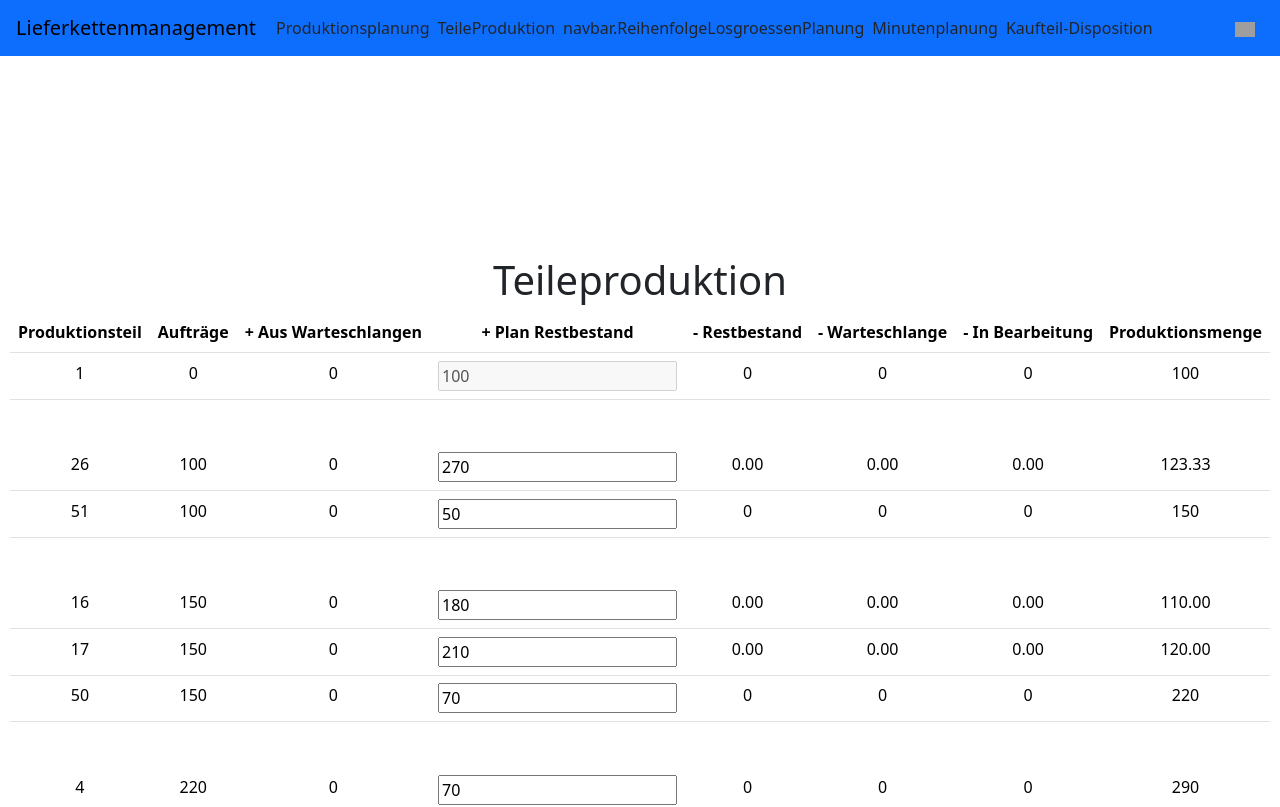
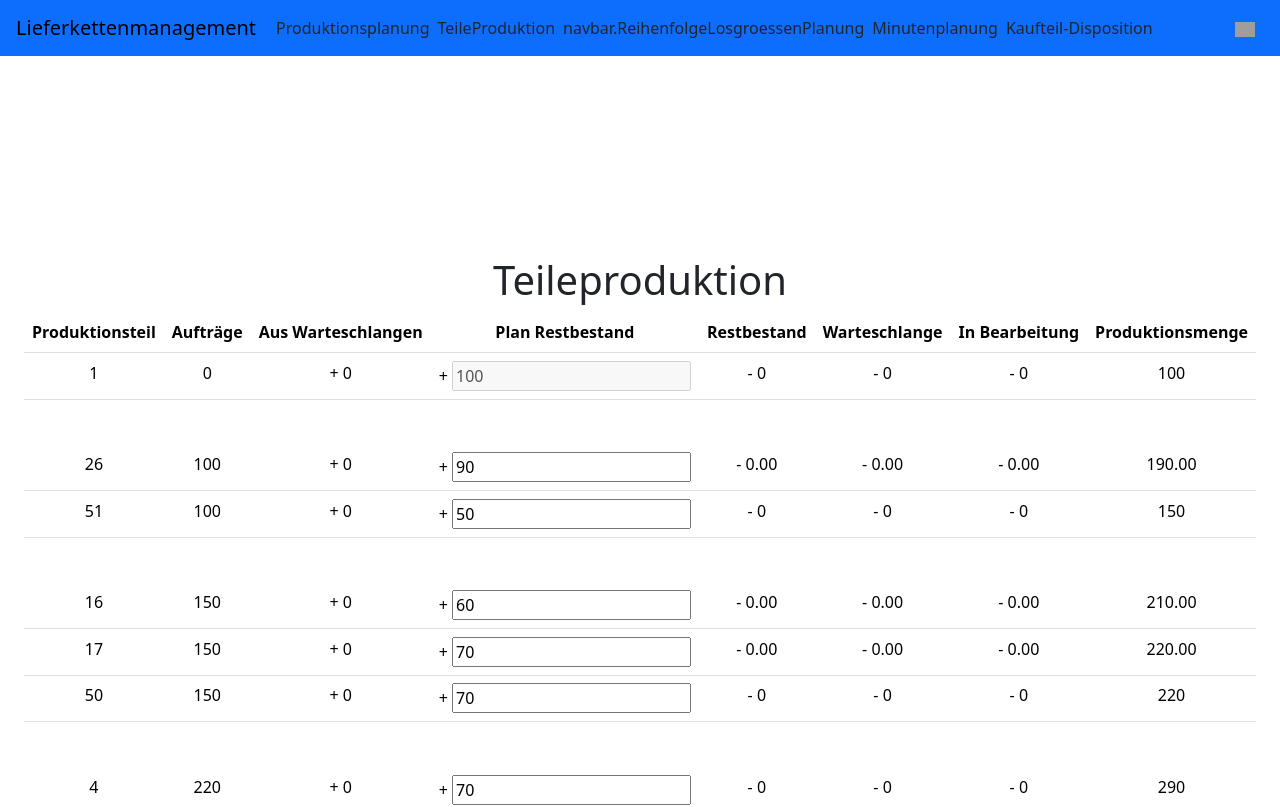
Before and after one commit to universalmensch/IBSYS2ProduktionsPlanung, a React (Vite) app in the folder ibsys2Produktionsplanung/: page /TeileProduktion in a window 1280 px wide. Shown: the top 807 px of the page. Built offline with nearby package versions, Linux system fonts and the light colour scheme; grey boxes are pictures that could not be loaded.

Commit message:
feat: komplette funktionierende Berechnung der Teile Produktion

```diff
--- a/ibsys2Produktionsplanung/src/pages/TeileProduktion.tsx
+++ b/ibsys2Produktionsplanung/src/pages/TeileProduktion.tsx
@@ -81,21 +81,33 @@ export function TeileProduktion() {
         teil1.auftraege = Number(verkaufsauftraege.p1);
         teil1.planRestbestand = Number(produktionsPlan.p1ProduktionWoche0) + Number(teil1.restBestand) + Number(teil1.warteschlange) + Number(teil1.bearbeitung) - Number(verkaufsauftraege.p1);
 
-        const teil26 = result[26];
-        teil26.auftraege = teil1.menge
-        teil26.fuerWarteschlangen = teil1.warteschlange
+        const teil261 = new Produktionsteil(261, result[26].planRestbestand / 3);
+        teil261.auftraege = teil1.menge
+        teil261.fuerWarteschlangen = teil1.warteschlange
+        teil261.restBestand = (result[26].restBestand / 3)
+        teil261.warteschlange = result[26].warteschlange / 3
+        teil261.bearbeitung = result[26].bearbeitung / 3
+        result[261] = teil261;
 
         const teil51 = result[51];
         teil51.auftraege = teil1.menge
         teil51.fuerWarteschlangen = teil1.warteschlange
 
-        const teil16 = result[16];
-        teil16.auftraege = teil51.menge
-        teil16.fuerWarteschlangen = teil51.warteschlange
+        const teil161 = new Produktionsteil(161, result[16].planRestbestand / 3);
+        teil161.auftraege = teil51.menge;
+        teil161.fuerWarteschlangen = teil51.warteschlange;
+        teil161.restBestand = result[16].restBestand / 3;
+        teil161.warteschlange = result[16].warteschlange / 3;
+        teil161.bearbeitung = result[16].bearbeitung / 3;
+        result[161] = teil161;
 
-        const teil17 = result[17];
-        teil17.auftraege = teil51.menge
-        teil17.fuerWarteschlangen = teil51.warteschlange
+        const teil171 = new Produktionsteil(171, result[17].planRestbestand / 3);
+        teil171.auftraege = teil51.menge;
+        teil171.fuerWarteschlangen = teil51.warteschlange;
+        teil171.restBestand = result[17].restBestand / 3;
+        teil171.warteschlange = result[17].warteschlange / 3;
+        teil171.bearbeitung = result[17].bearbeitung / 3;
+        result[171] = teil171;
 
         const teil50 = result[50];
         teil50.auftraege = teil51.menge
@@ -131,9 +143,33 @@ export function TeileProduktion() {
         teil2.auftraege = Number(verkaufsauftraege.p2);
         teil2.planRestbestand = Number(produktionsPlan.p2ProduktionWoche0) + Number(teil2.restBestand) + Number(teil2.warteschlange) + Number(teil2.bearbeitung) - Number(verkaufsauftraege.p2);
 
+        const teil262 = new Produktionsteil(262, result[26].planRestbestand / 3);
+        teil262.auftraege = teil2.menge;
+        teil262.fuerWarteschlangen = teil2.warteschlange;
+        teil262.restBestand = result[26].restBestand / 3;
+        teil262.warteschlange = result[26].warteschlange / 3;
+        teil262.bearbeitung = result[26].bearbeitung / 3;
+        result[262] = teil262;
+
         const teil56 = result[56];
         teil56.auftraege = teil2.menge
         teil56.fuerWarteschlangen = teil2.warteschlange
+
+        const teil162 = new Produktionsteil(162, result[16].planRestbestand / 3);
+        teil162.auftraege = teil56.menge;
+        teil162.fuerWarteschlangen = teil56.warteschlange;
+        teil162.restBestand = result[16].restBestand / 3;
+        teil162.warteschlange = result[16].warteschlange / 3;
+        teil162.bearbeitung = result[16].bearbeitung / 3;
+        result[162] = teil162;
+
+        const teil172 = new Produktionsteil(172, result[17].planRestbestand / 3);
+        teil172.auftraege = teil56.menge;
+        teil172.fuerWarteschlangen = teil56.warteschlange;
+        teil172.restBestand = result[17].restBestand / 3;
+        teil172.warteschlange = result[17].warteschlange / 3;
+        teil172.bearbeitung = result[17].bearbeitung / 3;
+        result[172] = teil172;
 
         const teil55 = result[55];
         teil55.auftraege = teil56.menge
@@ -168,9 +204,33 @@ export function TeileProduktion() {
         teil3.auftraege = Number(verkaufsauftraege.p3);
         teil3.planRestbestand = Number(produktionsPlan.p3ProduktionWoche0) + Number(teil3.restBestand) + Number(teil3.warteschlange) + Number(teil3.bearbeitung) - Number(verkaufsauftraege.p3);
 
+        const teil263 = new Produktionsteil(263, result[26].planRestbestand / 3);
+        teil263.auftraege = teil3.menge;
+        teil263.fuerWarteschlangen = teil3.warteschlange;
+        teil263.restBestand = result[26].restBestand / 3;
+        teil263.warteschlange = result[26].warteschlange / 3;
+        teil263.bearbeitung = result[26].bearbeitung / 3;
+        result[263] = teil263;
+
         const teil31 = result[31];
         teil31.auftraege = teil3.menge
         teil31.fuerWarteschlangen = teil3.warteschlange
+
+        const teil163 = new Produktionsteil(163, result[16].planRestbestand / 3);
+        teil163.auftraege = teil31.menge;
+        teil163.fuerWarteschlangen = teil31.warteschlange;
+        teil163.restBestand = result[16].restBestand / 3;
+        teil163.warteschlange = result[16].warteschlange / 3;
+        teil163.bearbeitung = result[16].bearbeitung / 3;
+        result[163] = teil163;
+
+        const teil173 = new Produktionsteil(173, result[17].planRestbestand / 3);
+        teil173.auftraege = teil31.menge;
+        teil173.fuerWarteschlangen = teil31.warteschlange;
+        teil173.restBestand = result[17].restBestand / 3;
+        teil173.warteschlange = result[17].warteschlange / 3;
+        teil173.bearbeitung = result[17].bearbeitung / 3;
+        result[173] = teil173;
 
         const teil30 = result[30];
         teil30.auftraege = teil31.menge
@@ -218,143 +278,54 @@ export function TeileProduktion() {
     }
 
     function save() {
+        const preferedOrder = [
+            1, 2, 3,
+            261, 161, 171, 13, 19, 15, 14,
+            262, 20, 18, 10, 11, 12,
+            263, 162, 172,
+            7, 8, 9, 49, 54, 29,
+            4, 5, 6, 50, 55, 30, 51, 56, 31,
+            163, 173
+        ];
+
         const production = produktionsteile
-            .filter(auftrag => auftrag.menge > 0)
+            .filter(auftrag => auftrag.menge > 0 && ![16, 17, 26].includes(auftrag.id))
+            .sort((a, b) => preferedOrder.indexOf(a.id) - preferedOrder.indexOf(b.id))
             .map(auftrag =>
-                new ProduktionsAuftragDTO(auftrag.id, auftrag.menge)
+                new ProduktionsAuftragDTO(getOriginalId(auftrag.id), auftrag.menge)
             )
+
 
         setGeneralStoreData({
             ...generalStore,
             produktionsAuftrag: production
         });
+
+
     }
 
-    function getMenge(id: number) {
-        if (id === 1) {
-            return produktionsPlan.p1ProduktionWoche0
-        }
-        if (id === 2) {
-            return produktionsPlan.p2ProduktionWoche0
-        }
-        if (id === 3) {
-            return produktionsPlan.p3ProduktionWoche0
-        }
-
-        if (id === 26 || id === 16 || id === 17) {
-            return (produktionsteile[id].menge / 3).toFixed(2);
-        }
-
-        return produktionsteile[id].menge;
+    function formatZahl(id: number, wert: number): string {
+        const idsDieGerundetWerden = [161, 162, 163, 171, 172, 173, 261, 262, 263];
+        return idsDieGerundetWerden.includes(id) ? wert.toFixed(2) : String(wert);
     }
 
-    function getRestbestand(id: number) {
-        if (id === 26 || id === 16 || id === 17) {
-            return (produktionsteile[id].restBestand / 3).toFixed(2);
+    function getOriginalId(id: number): number {
+        switch (id) {
+            case 161:
+            case 162:
+            case 163:
+                return 16;
+            case 171:
+            case 172:
+            case 173:
+                return 17;
+            case 261:
+            case 262:
+            case 263:
+                return 26;
+            default:
+                return id;
         }
-        return produktionsteile[id].restBestand;
-    }
-
-    function getWarteschlangen(id: number) {
-        if (id === 26 || id === 16 || id === 17) {
-            return (produktionsteile[id].warteschlange / 3).toFixed(2);
-        }
-        return produktionsteile[id].warteschlange;
-    }
-
-    function getBearbeitung(id: number) {
-        if (id === 26 || id === 16 || id === 17) {
-            return (produktionsteile[id].bearbeitung / 3).toFixed(2);
-        }
-        return produktionsteile[id].bearbeitung;
-    }
-
-    function getAuftraege(key: number) {
-        const keyString = key.toString();
-        if (keyString.length > 2) {
-            switch (keyString[0] + keyString[1]) {
-                case '16' :
-                case '17' : {
-                    if (Number(keyString[2]) === 1) {
-                        return produktionsteile[51].menge;
-                    } else if (Number(keyString[2]) === 2) {
-                        return produktionsteile[56].menge;
-                    }
-                    return produktionsteile[31].menge;
-                }
-                case '26' :
-                    if (Number(keyString[2]) === 1) {
-                        return produktionsPlan.p1ProduktionWoche0;
-                    } else if (Number(keyString[2]) === 2) {
-                        return produktionsPlan.p2ProduktionWoche0;
-                    }
-                    return produktionsPlan.p3ProduktionWoche0;
-                default:
-                    return 0;
-            }
-        }
-        return produktionsteile[key].auftraege;
-    }
-
-    function getFuerWarteschlangen(key: number) {
-        const keyString = key.toString();
-        if (keyString.length > 2) {
-            switch (keyString[0] + keyString[1]) {
-                case '16' :
-                case '17' : {
-                    if (Number(keyString[2]) === 1) {
-                        return produktionsteile[51].warteschlange;
-                    } else if (Number(keyString[2]) === 2) {
-                        return produktionsteile[56].warteschlange;
-                    }
-                    return produktionsteile[31].warteschlange;
-                }
-                case '26' :
-                    if (Number(keyString[2]) === 1) {
-                        return produktionsteile[1].warteschlange;
-                    } else if (Number(keyString[2]) === 2) {
-                        return produktionsteile[2].warteschlange;
-                    }
-                    return produktionsteile[3].warteschlange;
-                default:
-                    return 0;
-            }
-        }
-        return produktionsteile[key].fuerWarteschlangen;
-    }
-
-    function getPlanRestbestand(key: number) {
-        const keyString = key.toString();
-        if (keyString.length > 2) {
-            switch (keyString[0] + keyString[1]) {
-                case '16' : {
-                    if (Number(keyString[2]) === 1) {
-                        return produktionsteile[16].planRestbestand;
-                    } else if (Number(keyString[2]) === 2) {
-                        return produktionsteile[16].planRestbestand;
-                    }
-                    return produktionsteile[16].planRestbestand;
-                }
-                case '17' : {
-                    if (Number(keyString[2]) === 1) {
-                        return produktionsteile[17].planRestbestand;
-                    } else if (Number(keyString[2]) === 2) {
-                        return produktionsteile[17].planRestbestand;
-                    }
-                    return produktionsteile[17].planRestbestand;
-                }
-                case '26' :
-                    if (Number(keyString[2]) === 1) {
-                        return produktionsteile[26].planRestbestand;
-                    } else if (Number(keyString[2]) === 2) {
-                        return produktionsteile[26].planRestbestand;
-                    }
-                    return produktionsteile[26].planRestbestand;
-                default:
-                    return 0;
-            }
-        }
-        return produktionsteile[key].planRestbestand;
     }
 
     return (
@@ -365,45 +336,44 @@ export function TeileProduktion() {
                 <tr>
                     <th>Produktionsteil</th>
                     <th>Aufträge</th>
-                    <th>+ Aus Warteschlangen</th>
-                    <th>+ Plan Restbestand</th>
-                    <th>- Restbestand</th>
-                    <th>- Warteschlange</th>
-                    <th>- In Bearbeitung</th>
+                    <th>Aus Warteschlangen</th>
+                    <th>Plan Restbestand</th>
+                    <th>Restbestand</th>
+                    <th>Warteschlange</th>
+                    <th>In Bearbeitung</th>
                     <th>Produktionsmenge</th>
                 </tr>
                 </thead>
                 <tbody>
                 {
                     AnzeigeReihenfolge.map(
-                        key => {
-                            const id = key.toString().length > 2 ? Number(key.toString()[0] + key.toString()[1]) : key;
+                        id => {
                             return <>
-                                <tr key={key + 'vorne'} style={{border: 'none'}}>{
+                                <tr key={id + 'vorne'} style={{border: 'none'}}>{
                                     //extra space between the different bikes
                                     (id === 2 || id === 3) &&
                                     <td colSpan={2} style={{padding: 0, height: '15px', border: 'none'}}/>
 
                                 }</tr>
-                                <tr key={key + 'mitte'}>
-                                    <td>{produktionsteile[id].id}</td>
-                                    <td>{getAuftraege(key)}</td>
-                                    <td>{getFuerWarteschlangen(key)}</td>
+                                <tr key={id + 'mitte'}>
+                                    <td>{getOriginalId(id)}</td>
+                                    <td>{produktionsteile[id].auftraege}</td>
+                                    <td>+ {produktionsteile[id].fuerWarteschlangen}</td>
                                     <td>
-                                        <input
-                                            min={0}
-                                            disabled={id === 1 || id === 2 || id === 3}
-                                            type="number"
-                                            value={getPlanRestbestand(key)}
-                                            onChange={(e) => setAuftrag(id, Number(e.target.value))}
-                                        />
+                                        + <input
+                                        min={0}
+                                        disabled={id === 1 || id === 2 || id === 3}
+                                        type="number"
+                                        value={produktionsteile[id].planRestbestand}
+                                        onChange={(e) => setAuftrag(id, Number(e.target.value))}
+                                    />
                                     </td>
-                                    <td>{getRestbestand(id)}</td>
-                                    <td>{getWarteschlangen(id)}</td>
-                                    <td>{getBearbeitung(id)}</td>
-                                    <td>{getMenge(id)}</td>
+                                    <td>- {formatZahl(id, produktionsteile[id].restBestand)}</td>
+                                    <td>- {formatZahl(id, produktionsteile[id].warteschlange)}</td>
+                                    <td>- {formatZahl(id, produktionsteile[id].bearbeitung)}</td>
+                                    <td>{formatZahl(id, produktionsteile[id].menge)}</td>
                                 </tr>
-                                <tr key={key + 'hinten'} style={{border: 'none'}}>{
+                                <tr key={id + 'hinten'} style={{border: 'none'}}>{
                                     //extra spaces for the structure of the table
                                     (SpaceAfterRow.includes(id)) &&
                                     <td colSpan={2} style={{padding: 0, height: '45px', border: 'none'}}/>
```
